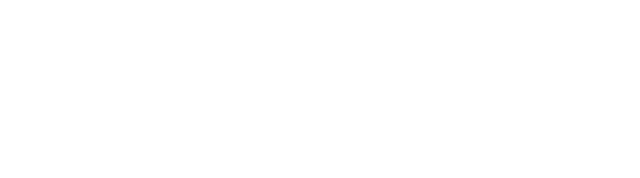
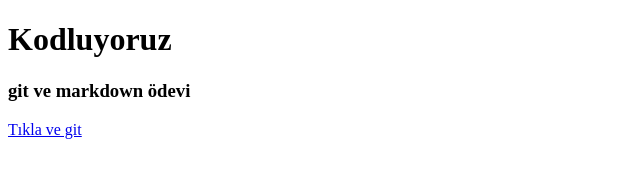
Before and after one commit to main-hesflay/kodluyoruzilkrepo, a plain HTML site: page index.html in a window 1280 px wide. Shown: the whole page, without its empty margins (0-640 px from the left). Drawn offline with Linux system fonts and the light colour scheme.

Commit message:
index files edited

```diff
--- a/index.html
+++ b/index.html
@@ -4,9 +4,11 @@
     <meta charset="UTF-8">
     <meta http-equiv="X-UA-Compatible" content="IE=edge">
     <meta name="viewport" content="width=device-width, initial-scale=1.0">
-    <title>Document</title>
+    <title>Kodluyoruz</title>
 </head>
 <body>
-
+    <h1>Kodluyoruz</h1>
+    <h3>git ve markdown ödevi</h3>
+    <a href="https://github.com/main-hesflay/kodluyoruzilkrepo">Tıkla ve git</a>
 </body>
 </html>
```
